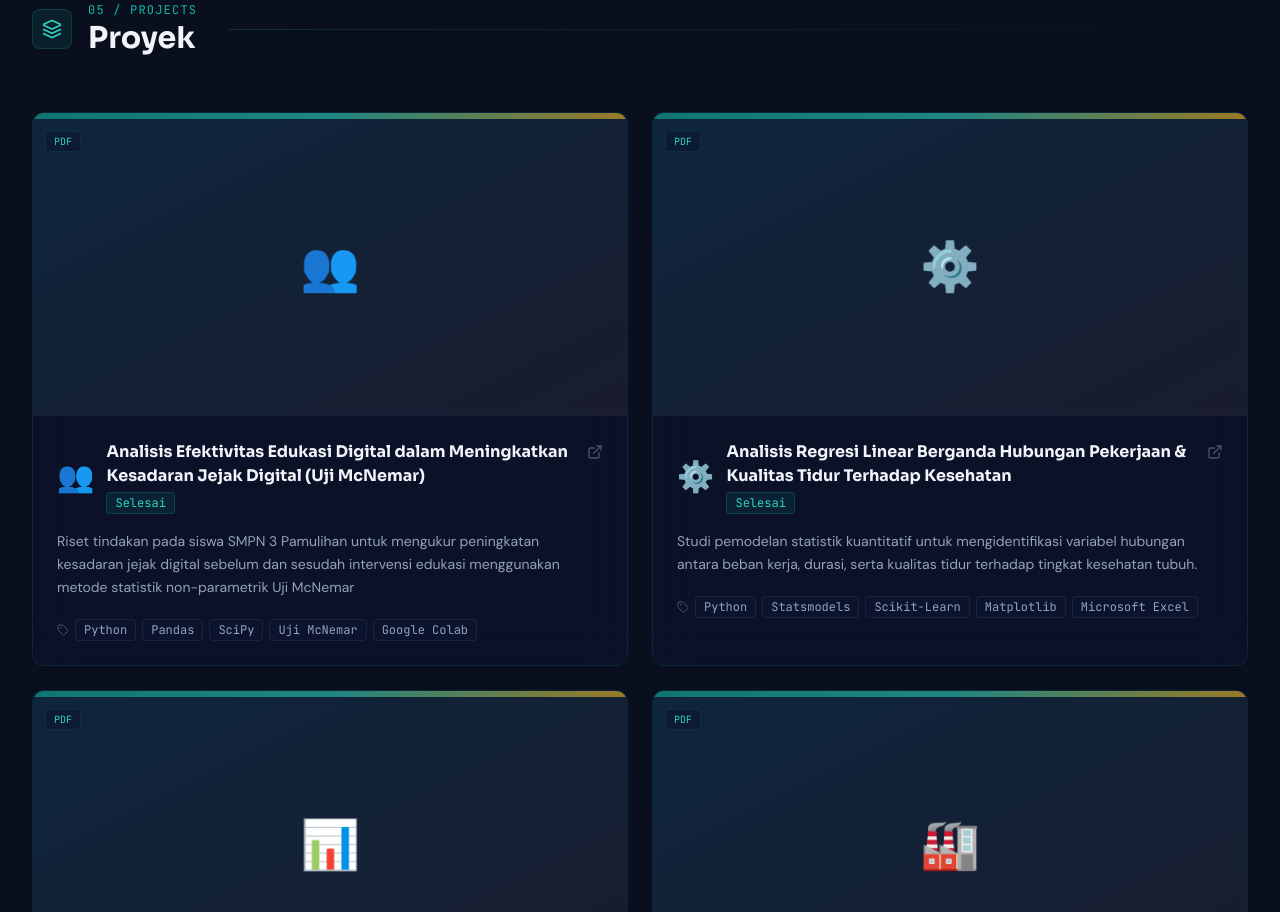
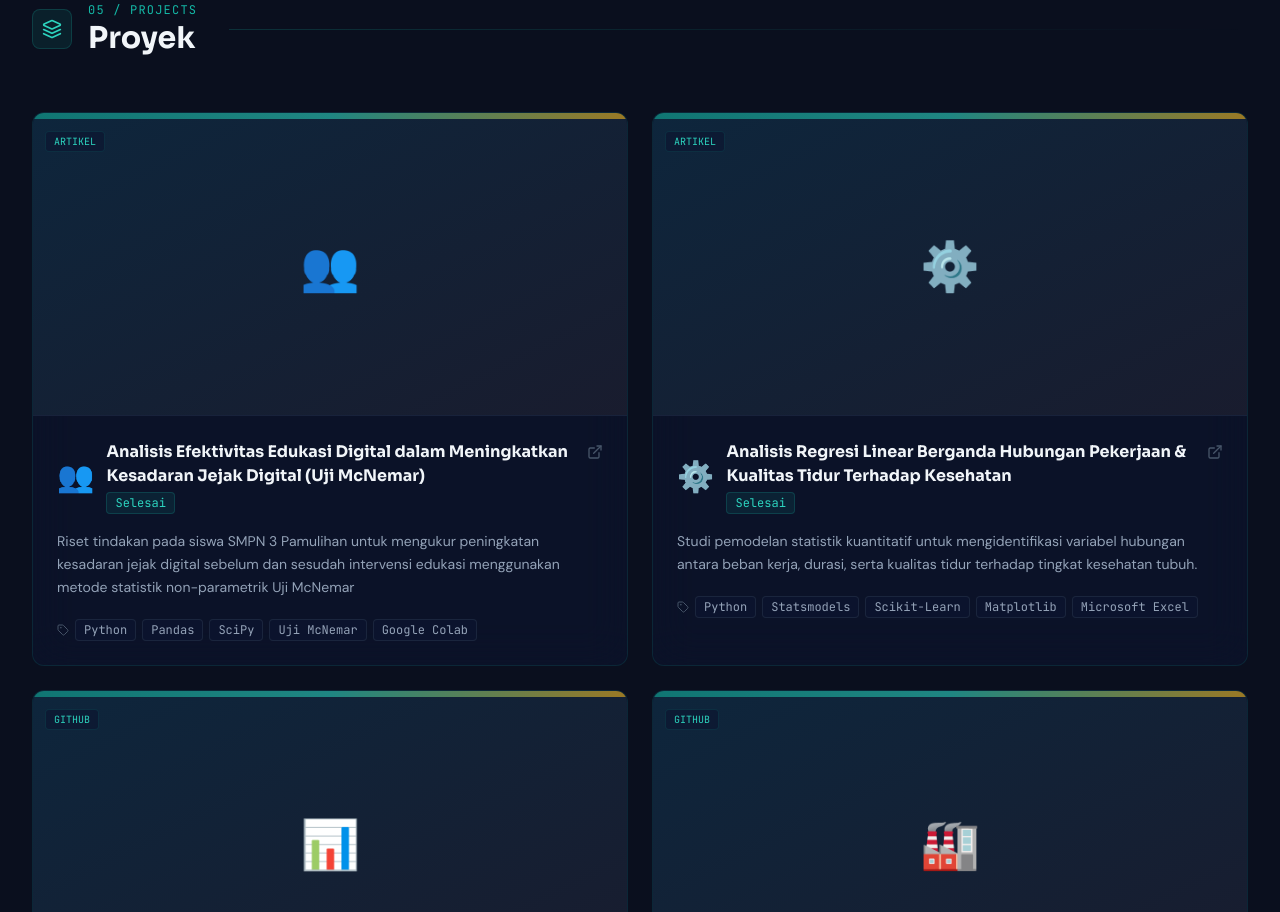
Before and after one commit to SagaraAndiLS/Sagara-Portofolio, a React (Vite) app: page / in a window 1280 px wide. Shown: the part 4420-5332 px from the top of the page. Built offline with nearby package versions, Linux system fonts and the light colour scheme; no server answers; the database is empty.

Commit message:
Update Projects.jsx

```diff
--- a/src/components/Projects.jsx
+++ b/src/components/Projects.jsx
@@ -4,7 +4,12 @@ import { Layers, ExternalLink, Github, Tag, FileText } from 'lucide-react'
 import { PROJECTS, PERSONAL } from '../data/portfolio'
 
 const BASE = import.meta.env.BASE_URL
-const THUMB_RATIO = 'aspect-[2/1]'
+
+const linkKind = (url = '') => {
+  if (url.includes('github.com')) return { badge: 'GITHUB', action: 'Buka Repository' }
+  if (/drive\.google\.com|\.pdf($|\?)/i.test(url)) return { badge: 'PDF', action: 'Buka PDF' }
+  return { badge: 'ARTIKEL', action: 'Buka Artikel' }
+}
 
 
 // Pulls the file id out of a Google Drive link (…/d/FILE_ID/view or …?id=FILE_ID)
@@ -22,13 +27,14 @@ function previewSrc(project) {
 function Thumb({ project }) {
   const [failed, setFailed] = useState(false)
   const src = previewSrc(project)
+  const kind = linkKind(project.link)
 
   return (
     <div className="relative aspect-[2/1] overflow-hidden bg-navy-800 border-b border-slate-700/30">
       {src && !failed ? (
         <img
           src={src}
-          alt={`Pratinjau PDF ${project.title}`}
+          alt={`Pratinjau ${project.title}`}
           loading="lazy"
           onError={() => setFailed(true)}
           className="w-full h-full object-cover object-top transition-transform duration-500 group-hover:scale-[1.03]"
@@ -42,12 +48,12 @@ function Thumb({ project }) {
       {project.link && (
         <>
           <span className="absolute top-3 left-3 px-2 py-0.5 rounded glass font-mono text-[10px] text-teal-400">
-            PDF
+            {kind.badge}
           </span>
           <div className="absolute inset-0 flex items-end justify-end p-3 bg-gradient-to-t from-navy-900/70 via-transparent to-transparent opacity-0 group-hover:opacity-100 transition-opacity">
             <span className="inline-flex items-center gap-1.5 px-3 py-1.5 rounded-md glass text-xs font-medium text-teal-300">
               <FileText className="w-3.5 h-3.5" />
-              Buka PDF
+              {kind.action}
             </span>
           </div>
         </>
@@ -82,7 +88,7 @@ export default function Projects() {
                   href: project.link,
                   target: '_blank',
                   rel: 'noreferrer',
-                  'aria-label': `Buka PDF ${project.title}`,
+                  'aria-label': `${linkKind(project.link).action}: ${project.title}`,
                 }
               : {}
 
```
